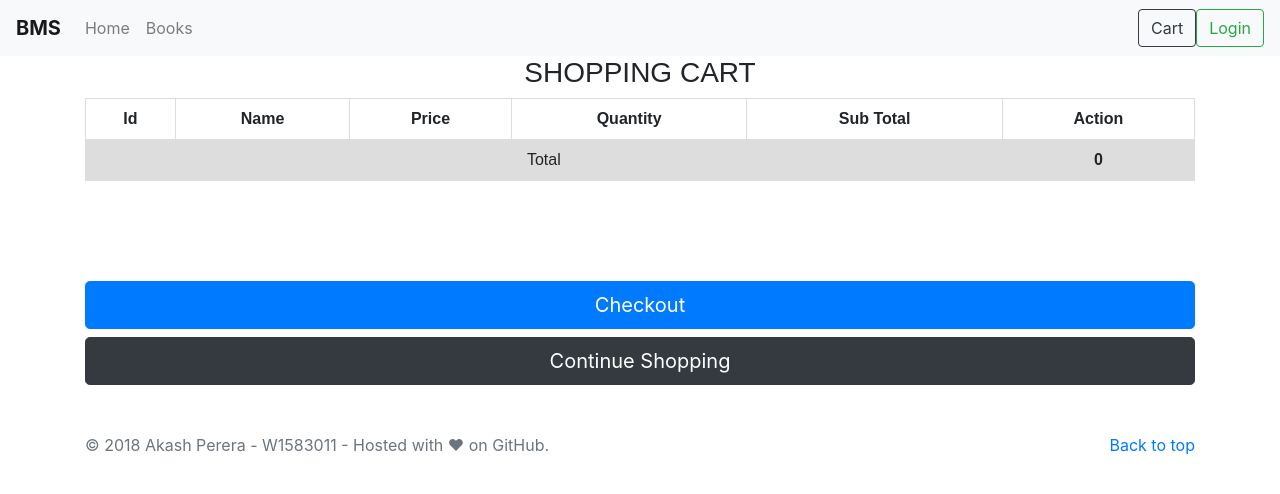
After one commit to akashennn/bmsphp, a CodeIgniter app: page /CW1/cart in a window 1280 px wide. The commit adds this page. Shown: the top 494 px of the page. Run offline with CodeIgniter, Linux system fonts and the light colour scheme; some libraries are stand-ins or nearby versions.

Commit message:
New: Shopping cart added.

```diff
--- a/application/config/autoload.php
+++ b/application/config/autoload.php
@@ -132,4 +132,4 @@ $autoload['language'] = array();
 |
 |	$autoload['model'] = array('first_model' => 'first');
 */
-$autoload['model'] = array('category_model','book_model');
+$autoload['model'] = array('category_model','book_model','product_model' => 'productModel');
--- a/application/config/routes.php
+++ b/application/config/routes.php
@@ -50,9 +50,11 @@ defined('BASEPATH') OR exit('No direct script access allowed');
 |		my-controller/my-method	-> my_controller/my_method
 */
 
+$route['default_controller'] = 'books';
+
 $route['admin'] = 'admin/login/index';
+$route['cart/index'] = 'cart';
 
-$route['default_controller'] = 'categories';
 $route['category/create'] = 'categories/create';
 $route['category/view/(:any)'] = 'categories/view/$1';
 
--- a/application/controllers/Books.php
+++ b/application/controllers/Books.php
@@ -34,13 +34,14 @@ class Books extends CI_Controller {
 		$data['title'] = 'Details of book';
 		$data['cat'] = $this->book_model->get_book($id);
 		$data['pbooks'] = $this->book_model->get_popular_books();
+        $data['products'] = $this->productModel->find($id);
 
 		$this->load->model('book_model');
 		$this->load->view('templates/header');
 		$this->load->view('books/view', $data);
 		$this->load->view('templates/footer');
 
-		// print_r($data['pbooks']);
+		print_r($data['products']);
 
 	}
 
--- /dev/null
+++ b/application/controllers/cart.php
@@ -0,0 +1,71 @@
+<?php
+defined('BASEPATH') or exit('No direct script access allowed');
+
+class Cart extends CI_Controller
+{
+
+    public function index()
+    {
+        $data['items'] = array_values(unserialize($this->session->userdata('cart')));
+        $data['total'] = $this->total();
+
+		$this->load->view('templates/header');
+        $this->load->view('cart/index', $data);
+		$this->load->view('templates/footer');
+    }
+
+    public function buy($id)
+    {
+        $product = $this->productModel->find($id);
+        $item = array(
+            'id' => $product->id,
+            'title' => $product->title,
+            'price' => $product->price,
+            'stock_available' => 1
+        );
+        if(!$this->session->has_userdata('cart')) {
+            $cart = array($item);
+            $this->session->set_userdata('cart', serialize($cart));
+        } else {
+            $index = $this->exists($id);
+            $cart = array_values(unserialize($this->session->userdata('cart')));
+            if($index == -1) {
+                array_push($cart, $item);
+                $this->session->set_userdata('cart', serialize($cart));
+            } else {
+                $cart[$index]['stock_available']++;
+                $this->session->set_userdata('cart', serialize($cart));
+            }
+        }
+        redirect('cart');
+    }
+
+    public function remove($id)
+    {
+        $index = $this->exists($id);
+        $cart = array_values(unserialize($this->session->userdata('cart')));
+        unset($cart[$index]);
+        $this->session->set_userdata('cart', serialize($cart));
+        redirect('cart');
+    }
+
+    private function exists($id)
+    {
+        $cart = array_values(unserialize($this->session->userdata('cart')));
+        for ($i = 0; $i < count($cart); $i ++) {
+            if ($cart[$i]['id'] == $id) {
+                return $i;
+            }
+        }
+        return -1;
+    }
+
+    private function total() {
+        $items = array_values(unserialize($this->session->userdata('cart')));
+        $s = 0;
+        foreach ($items as $item) {
+            $s += $item['price'] * $item['stock_available'];
+        }
+        return $s;
+    }
+}
--- /dev/null
+++ b/application/models/product_model.php
@@ -0,0 +1,18 @@
+<?php
+if (! defined('BASEPATH'))
+    exit('No direct script access allowed');
+
+class Product_model extends CI_Model
+{
+
+    function findAll()
+    {
+        return $this->db->get('books')->result();
+    }
+
+    function find($id)
+    {
+        return $this->db->where('id', $id)->get('books')->row();
+    }
+
+}
--- a/application/views/books/view.php
+++ b/application/views/books/view.php
@@ -12,7 +12,7 @@
     <li class="list-group-item"><?php echo $cat['author']; ?></li>
     <li class="list-group-item"><?php echo $cat['stock_available']; ?> items left.</li>
     <li class="list-group-item"><?php echo $cat['view_count']; ?> purchases in last week.</li>
-    <a class="btn btn-outline-default my-2 my-sm-0" href="" style="background:black; color:white;"> Buy Now</a>
+    <a class="btn btn-outline-default my-2 my-sm-0" href="<?php echo site_url('cart/buy/'.$products->id); ?>" style="background:black; color:white;"> Buy Now</a>
   </ul>
   </div>
 <div>
--- /dev/null
+++ b/application/views/cart/index.php
@@ -0,0 +1,59 @@
+<style>
+table {
+    font-family: arial, sans-serif;
+    border-collapse: collapse;
+    width: 100%;
+}
+
+td, th {
+    border: 1px solid #dddddd;
+    text-align: center;
+    padding: 8px;
+}
+
+tr:nth-child(even) {
+    background-color: #dddddd;
+}
+
+#removeItem{
+	color:red;
+	font-weight: bold;
+}
+</style>
+
+<h3 style="text-transform:uppercase;font-family:'Montserrat', sans-serif;" class="text-center">Shopping Cart</h3>
+<div class="container">
+<table>
+  <tr>
+  		<th>Id</th>
+        <th>Name</th>
+        <th>Price</th>
+        <th>Quantity</th>
+        <th>Sub Total</th>
+        <th>Action</th>
+  </tr>
+  <?php foreach ($items as $item) { ?>
+        		<tr>
+        			<td><?php echo $item['id']; ?></td>
+        			<td><?php echo $item['title']; ?></td>
+					<td><?php echo $item['price']; ?></td>
+        			<td><?php echo $item['stock_available']; ?></td>
+        			<td><?php echo $item['price'] * $item['stock_available']; ?></td>
+        			<td align="center">
+        				<a id="removeItem" href="<?php echo site_url('cart/remove/'.$item['id']); ?>">X</a>
+        			</td>
+        		</tr>
+    <?php } ?>
+				<tr>
+        			<td colspan="5" align="right">Total</td>
+        			<td><strong><?php echo $total; ?></strong></td>
+        		</tr>
+</table>
+
+<div class="text-center" style="margin-top:100px;">
+<button type="button" class="btn btn-primary btn-lg btn-block">Checkout</button>
+<a href="<?php echo site_url('books'); ?>" class="btn btn-dark btn-lg btn-block">Continue Shopping</a>
+</div>
+
+
+</div>
--- a/application/views/templates/header.php
+++ b/application/views/templates/header.php
@@ -39,7 +39,8 @@
 
         echo '</ul>';
         echo '<form class="form-inline my-2 my-lg-0">';
-        echo '<a class="btn btn-outline-success my-2 my-sm-0" href="/CW1/admin"> Login</a>';
+        echo '<a class="btn btn-outline-dark my-2 my-sm-0" href="/CW1/cart">Cart</a>';
+        echo '<a class="btn btn-outline-success my-2 my-sm-0" href="/CW1/admin">Login</a>';
         echo '</form>';
       } else {
         echo '<li class="nav-item">';
@@ -60,7 +61,8 @@
 
         echo '</ul>';
         echo '<form class="form-inline my-2 my-lg-0">';
-        echo '<a class="btn btn-outline-danger my-2 my-sm-0" href="/CW1/admin/dashboard/logout"> Logout</a>';
+        echo '<a class="btn btn-outline-dark my-2 my-sm-0" href="/CW1/cart">Cart</a>';
+        echo '<a class="btn btn-outline-danger my-2 my-sm-0" href="/CW1/admin/dashboard/logout">Logout</a>';
         echo '</form>';
       }?>
 
```
Also changed, not shown: application/controllers/product.php (added, +13 -0 lines), application/views/product/index.php (added, +27 -0 lines), index.php (+15 -0 lines).
